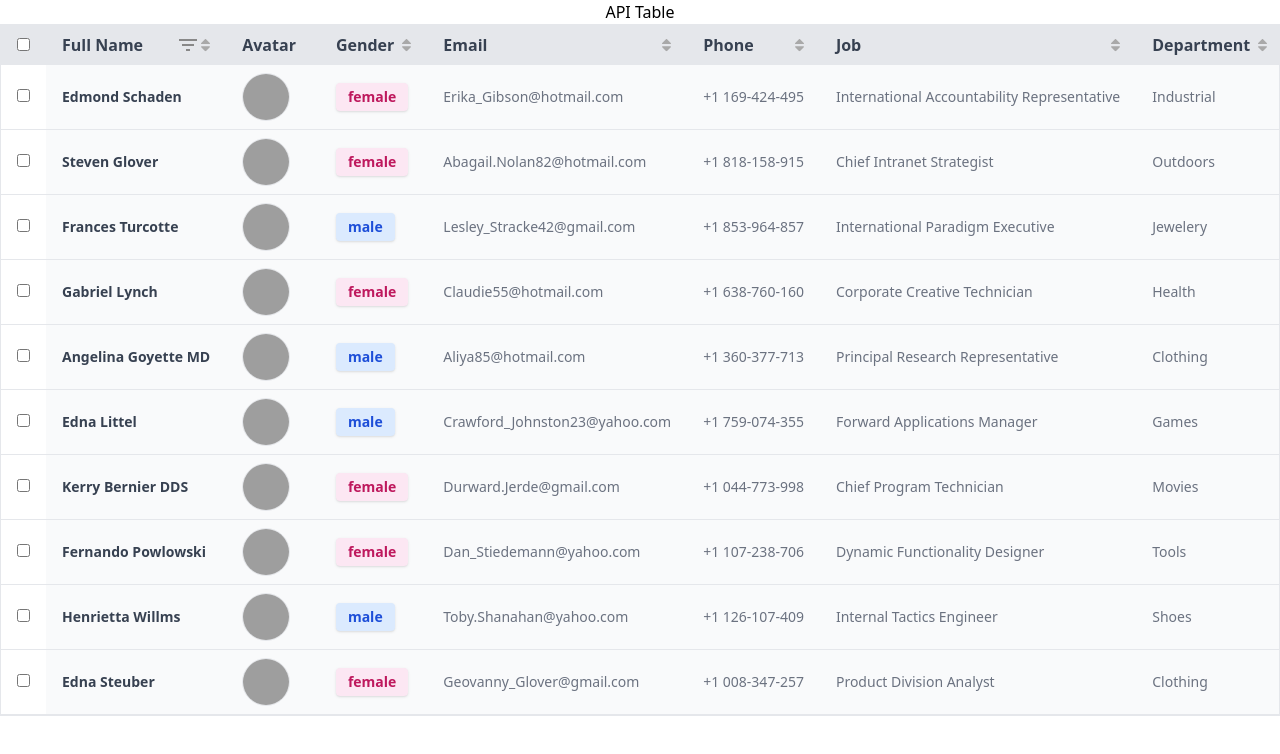
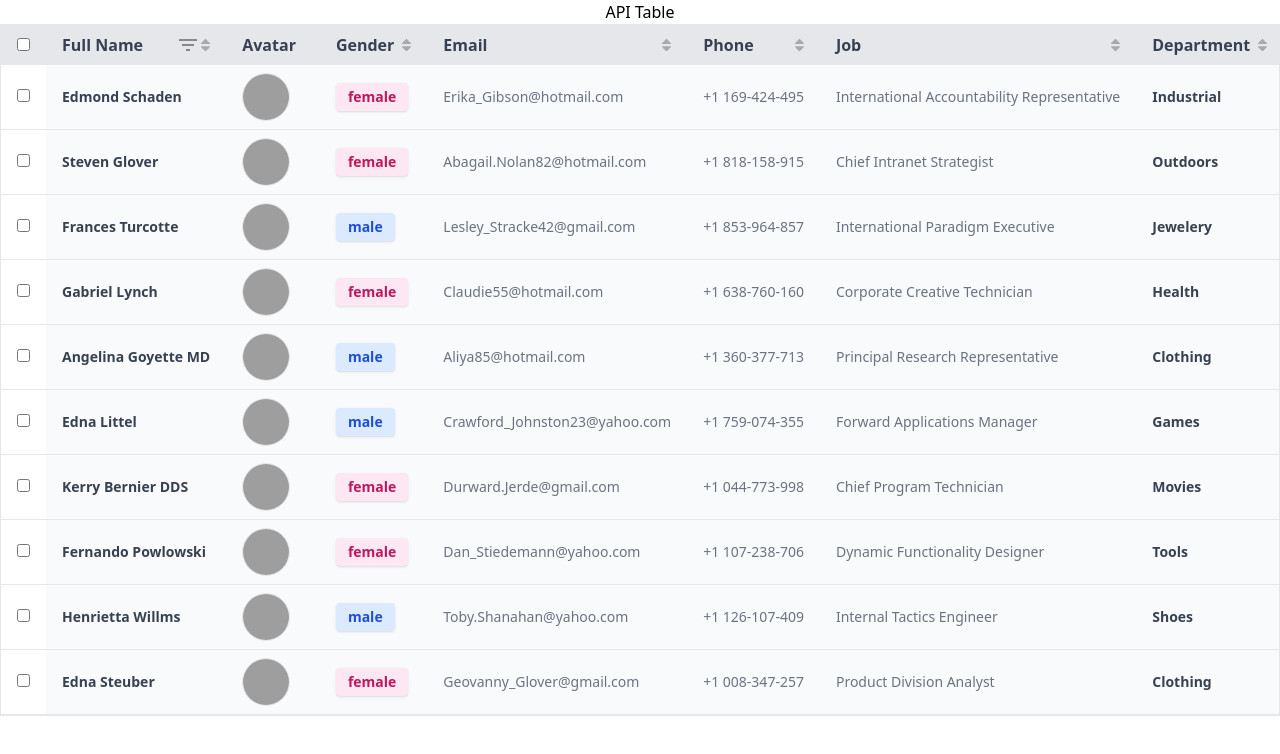
Before and after one commit to Abdallah-Ragab/easy-tables, a website: page public/examples/api-1.html in a window 1280 px wide. Drawn offline with Linux system fonts and the light colour scheme; grey boxes are pictures that could not be loaded.

Commit message:
finished APITable as replacement for  JSONTable

```diff
--- a/public/examples/api-1.html
+++ b/public/examples/api-1.html
@@ -154,6 +154,9 @@
                 "type": "image",
                 "sort": false
             },
+            "department": {
+                "type": "bold",
+            },
             "gender": {
                 "type": "label",
                 "colorCode": [
@@ -186,7 +189,17 @@
             },
             "edit": {
                 "type": "button",
-                "color": "red"
+                "color": "red",
+                "value": "Edit me",
+                callback: ()=>{console.log("edited successfully")}
+            },
+            "man": {
+                "type": "label",
+                "text": "message",
+                "value": "hello world",
+                "color": "red",
+                "data": false,
+                sort: false
             }
         }
     }
```
